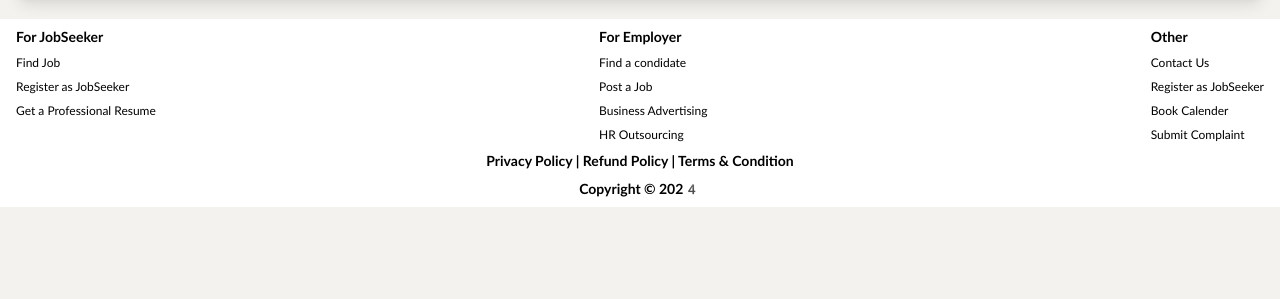
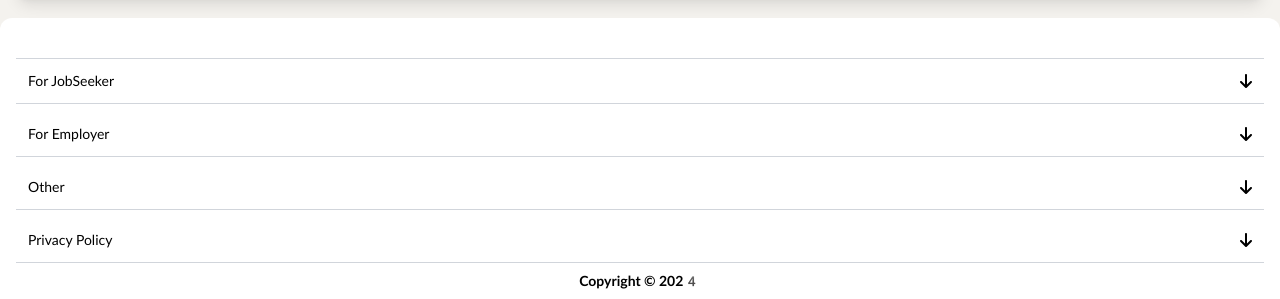
Before and after one commit to shizzz10/QJP, a website: page index.html in a window 1280 px wide. Shown: the part 593-892 px from the top of the page. Before the commit the page ends 800 px from the top, so only its background shows below. Drawn offline with Linux system fonts and the light colour scheme.

Commit message:
accordian added in footer

```diff
--- a/index.html
+++ b/index.html
@@ -126,34 +126,59 @@
       </div>
     </main>
 
-    <footer class="bg-white w-full flex flex-col gap-2 mt-auto px-4 py-2">
-      <div class="flex justify-between gap-2">
-        <div class="flex flex-col gap-2">
-          <h4 class="text-sm font-semibold">For JobSeeker</h4>
+    <footer class="bg-white w-full flex flex-col gap-2 mt-auto px-4 pt-10 rounded-t-xl pb-2">
+      <div class="flex flex-col justify-between gap-2">
+      <div class="accordion-item border-y border-gray-300 ">
+    <h4 class="accordion-header flex justify-between items-center p-3  cursor-pointer">
+      <span class="text-sm font-medium">For JobSeeker</span>
+      <img src="./src/assets/arrow.svg" alt="arrow" class="w-3 arrow transition-transform duration-300">
+    </h4>
+    <div class="accordion-content hidden flex flex-col gap-2 p-3">
       <span class="text-xs">Find Job</span>
       <span class="text-xs">Register as JobSeeker</span>
       <span class="text-xs">Get a Professional Resume</span>
     </div>
-        <div class="flex flex-col gap-2">
-          <h4 class="text-sm font-semibold">For Employer</h4>
-          <span class="text-xs">Find a condidate</span>
+  </div>
+
+  <div class="accordion-item border-b border-gray-300 ">
+    <h4 class="accordion-header flex justify-between items-center p-3 cursor-pointer">
+      <span class="text-sm font-medium">For Employer</span>
+      <img src="./src/assets/arrow.svg" alt="arrow" class="w-3 arrow transition-transform duration-300">
+    </h4>
+    <div class="accordion-content hidden flex flex-col gap-2 p-3">
+      <span class="text-xs">Find a Candidate</span>
       <span class="text-xs">Post a Job</span>
       <span class="text-xs">Business Advertising</span>
       <span class="text-xs">HR Outsourcing</span>
     </div>
-        <div class="flex flex-col gap-2">
-          <h4 class="text-sm font-semibold">Other</h4>
+  </div>
+
+  <div class="accordion-item border-b border-gray-300 ">
+    <h4 class="accordion-header flex justify-between items-center p-3  cursor-pointer">
+      <span class="text-sm font-medium">Other</span>
+      <img src="./src/assets/arrow.svg" alt="arrow" class="w-3 arrow transition-transform duration-300">
+    </h4>
+    <div class="accordion-content hidden flex flex-col gap-2 p-3">
       <span class="text-xs">Contact Us</span>
       <span class="text-xs">Register as JobSeeker</span>
-          <span class="text-xs">Book Calender</span>
+      <span class="text-xs">Book Calendar</span>
       <span class="text-xs">Submit Complaint</span>
     </div>
   </div>
 
+  <div class="accordion-item border-b border-gray-300 ">
+    <h4 class="accordion-header flex justify-between items-center p-3  cursor-pointer">
+      <span class="text-sm font-medium">Privacy Policy</span>
+      <img src="./src/assets/arrow.svg" alt="arrow" class="w-3 arrow transition-transform duration-300">
+    </h4>
+    <div class="accordion-content hidden flex flex-col gap-2 p-3">
+      <span class="text-xs"> Refund Policy </span>
+      <span class="text-xs">Terms & Condition</span>
+    </div>
+  </div>
+      </div>
+
       <div class="flex flex-col gap-2 justify-center items-center">
-        <span class="text-sm font-semibold"
-          >Privacy Policy | Refund Policy | Terms & Condition
-        </span>
         <span class="text-sm font-semibold">Copyright © 2024️</span>
       </div>
     </footer>
@@ -164,6 +189,23 @@
         overlay.classList.toggle("opacity-100");
         overlay.classList.toggle("opacity-0");
       });
+
+
+
+  // Select all accordion headers
+  const accordionHeaders = document.querySelectorAll(".accordion-header");
+
+  accordionHeaders.forEach(header => {
+    header.addEventListener("click", () => {
+      const content = header.nextElementSibling;
+      const arrow = header.querySelector(".arrow");
+
+      // Toggle visibility of the content
+      content.classList.toggle("hidden");
+      arrow.classList.toggle("rotate-180");
+    });
+  });
+
     </script>
   </body>
 </html>
```
Also changed, not shown: src/assets/arrow.svg (added), src/styles/output.css. Lines whose indentation alone changed are shown as unchanged.
